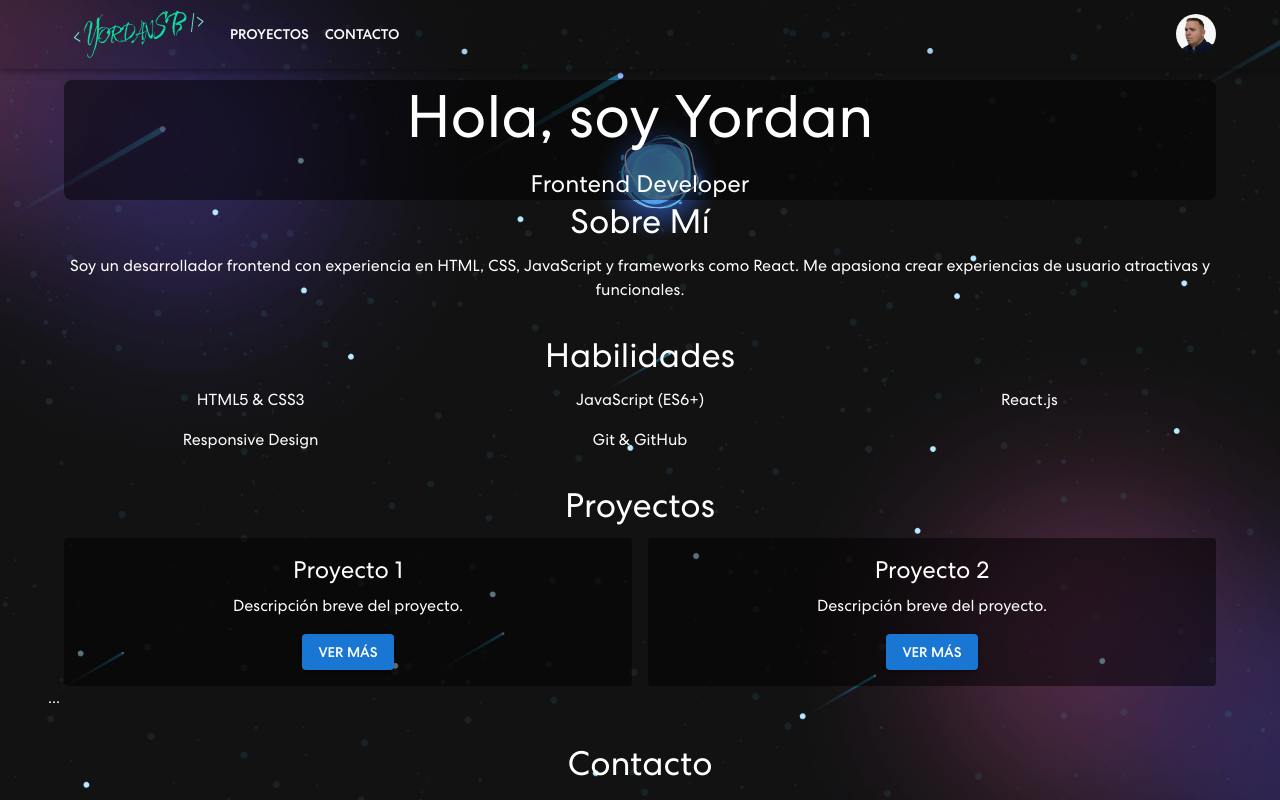
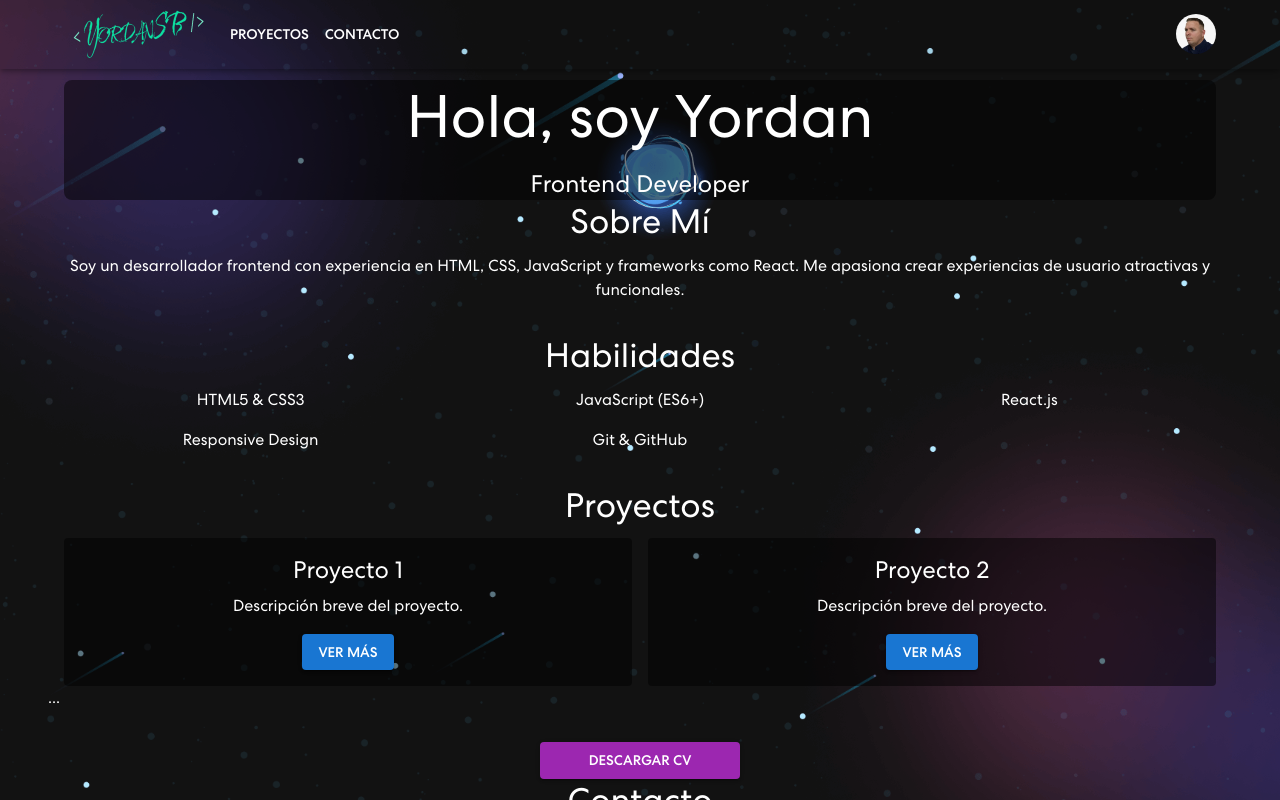
Before and after one commit to YordanSBarrera/yordan-web, a React (Vite) app: page / in a window 1280 px wide. Shown: the top 800 px of the page. Built offline with nearby package versions, Linux system fonts and the light colour scheme.

Commit message:
add CV download button

```diff
--- a/src/Body.tsx
+++ b/src/Body.tsx
@@ -1,4 +1,4 @@
-import { Stack, StackProps } from "@mui/material";
+import { Button, Stack, StackProps } from "@mui/material";
 import AboutMe from "./modules/aboutMe/AboutMe";
 import Skills from "./components/Skills";
 import Projects from "./modules/Project/Projects";
@@ -6,13 +6,27 @@ import Contact from "./components/Contact";
 import Welcome from "./components/Welcome";
 
 type BodyProp = { stackProps?: StackProps };
+
 const Body = ({ stackProps }: BodyProp) => {
+  const cv = "/yordan-web/docs/Yordan_CV_2024_ES_.pdf";
+
   return (
     <Stack {...stackProps}>
       <Welcome />
       <AboutMe />
       <Skills />
       <Projects />
+      <Stack alignItems={"center"} spacing={3}>
+        <Button
+          variant="contained"
+          color="secondary"
+          href={cv}
+          //   download
+          sx={{ width: "200px" }}
+        >
+          Descargar CV
+        </Button>
+      </Stack>
       <Contact />
     </Stack>
   );
--- a/src/main.tsx
+++ b/src/main.tsx
@@ -6,7 +6,7 @@ import { createTheme, ThemeProvider } from "@mui/material/styles";
 
 const theme = createTheme({
   typography: {
-    fontFamily: "Centra, sans-serif", // Aplica la fuente a todos los textos de MUI
+    fontFamily: "Centra, sans-serif",
   },
 });
 
```
Also changed, not shown: 1 other file (tests, documents, lock files or other folders).
